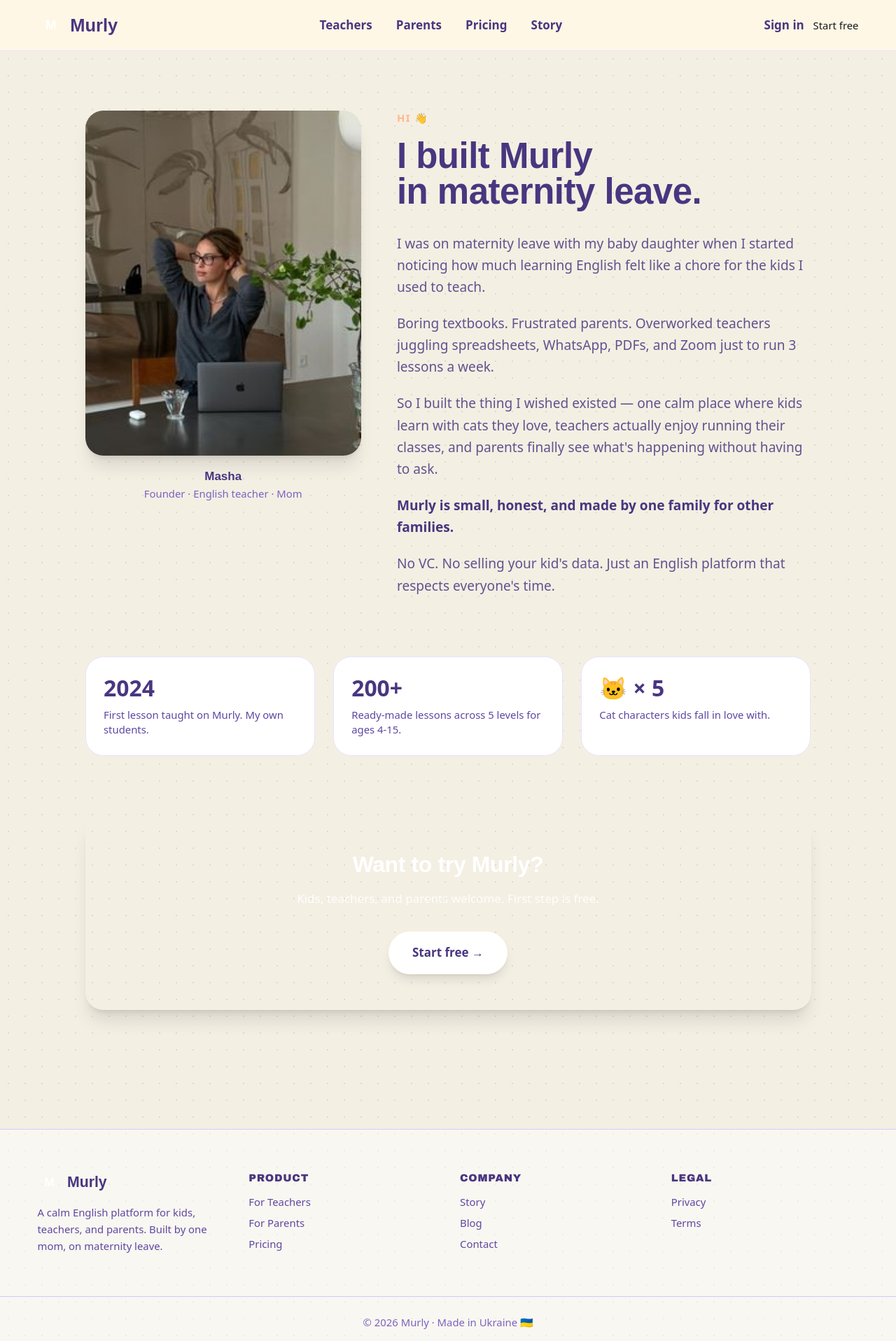
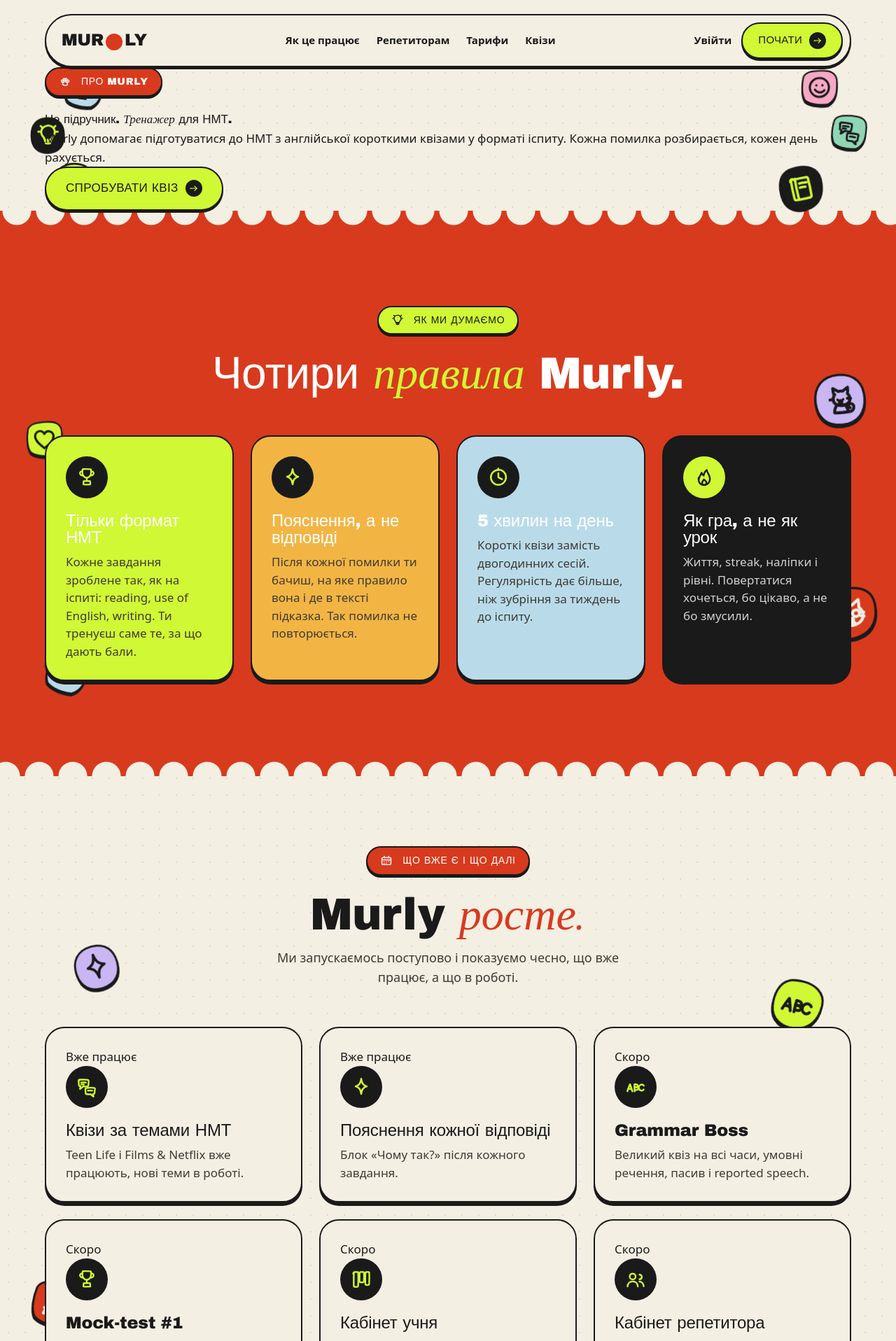
Before and after one commit to mariyavalyanskaya95-create/murly-saas, a Next.js app: page /about in a window 1280 px wide. Shown: the top 1916 px of the page at 70% size. Built offline with nearby package versions, Linux system fonts and the light colour scheme; no server answers; a web font is replaced by a local one.

Commit message:
Murly: About page about the product

```diff
--- a/app/(marketing)/about/page.tsx
+++ b/app/(marketing)/about/page.tsx
@@ -1,92 +1,101 @@
 import Link from 'next/link';
-import Image from 'next/image';
-import Header from '@/components/Header';
-import Footer from '@/components/Footer';
+import type { Metadata } from 'next';
+import Icon from '@/components/Icon';
+import Stickers from '@/components/Stickers';
+import SiteNav from '@/components/SiteNav';
+import SiteFooter from '@/components/SiteFooter';
+
+export const metadata: Metadata = {
+  title: 'Про Murly: тренажер НМТ з англійської',
+  description: 'Чому Murly не схожий на підручник: формат НМТ, пояснення кожної помилки і 5 хвилин на день.',
+};
+
+const PRINCIPLES = [
+  { icon: 'e-trophy', mod: 'mu-card--lime', title: 'Тільки формат НМТ', text: 'Кожне завдання зроблене так, як на іспиті: reading, use of English, writing. Ти тренуєш саме те, за що дають бали.' },
+  { icon: 'd-spark', mod: 'mu-card--mustard', title: 'Пояснення, а не відповіді', text: 'Після кожної помилки ти бачиш, на яке правило вона і де в тексті підказка. Так помилка не повторюється.' },
+  { icon: 'd-clock', mod: 'mu-card--sky', title: '5 хвилин на день', text: 'Короткі квізи замість двогодинних сесій. Регулярність дає більше, ніж зубріння за тиждень до іспиту.' },
+  { icon: 'e-flame', mod: 'mu-card--ink', title: 'Як гра, а не як урок', text: 'Життя, streak, наліпки і рівні. Повертатися хочеться, бо цікаво, а не бо змусили.' },
+];
+
+const ROADMAP = [
+  { live: true, icon: 'e-speak', title: 'Квізи за темами НМТ', text: 'Teen Life і Films & Netflix вже працюють, нові теми в роботі.' },
+  { live: true, icon: 'd-spark', title: 'Пояснення кожної відповіді', text: 'Блок «Чому так?» після кожного завдання.' },
+  { live: false, icon: 'e-abc', title: 'Grammar Boss', text: 'Великий квіз на всі часи, умовні речення, пасив і reported speech.' },
+  { live: false, icon: 'e-trophy', title: 'Mock-test #1', text: 'Повний пробник на 90 хвилин з таймером і прогнозом балу.' },
+  { live: false, icon: 'd-crm', title: 'Кабінет учня', text: 'Історія квізів, слабкі теми, streak і прогрес до 200 балів.' },
+  { live: false, icon: 'd-team', title: 'Кабінет репетитора', text: 'Групи учнів, домашка в один клік і щотижневий звіт батькам.' },
+];
 
 export default function AboutPage() {
   return (
     <>
-      <Header />
-      <div className="max-w-5xl mx-auto px-6 pt-20 pb-24">
-        <div className="grid md:grid-cols-[1fr,1.5fr] gap-12 mb-20 items-start">
-          <div className="relative">
-            <div className="absolute -inset-4 gradient-warm rounded-3xl -rotate-3 opacity-40"></div>
-            <div className="relative rounded-3xl overflow-hidden shadow-xl">
-              <Image
-                src="/founder.jpg"
-                alt="Masha, founder of Murly"
-                width={400}
-                height={500}
-                className="w-full h-auto object-cover"
-                priority
-              />
-            </div>
-            <div className="mt-4 text-center">
-              <div className="font-display font-bold text-lavender-700">Masha</div>
-              <div className="text-sm text-lavender-500">Founder · English teacher · Mom</div>
-            </div>
+      <SiteNav />
+      <section className="mu-page-hero" data-stickers="6">
+        <div className="mu-container">
+          <span className="mu-section__eyebrow"><Icon id="c-paw" />Про Murly</span>
+          <h1>Не підручник. <em>Тренажер</em> для НМТ.</h1>
+          <p>Murly допомагає підготуватися до НМТ з англійської короткими квізами у форматі іспиту. Кожна помилка розбирається, кожен день рахується.</p>
+          <Link href="/quiz/teen-life" className="mu-btn mu-btn--lime mu-btn--lg">
+            Спробувати квіз<span className="mu-btn__arrow"><Icon id="e-arrow" /></span>
+          </Link>
+        </div>
+      </section>
+
+      <div className="mu-scallop" style={{ backgroundColor: 'var(--mu-tomato)' }} />
+      <section className="mu-section mu-section--tomato" data-stickers="4">
+        <div className="mu-container">
+          <div className="mu-section__head">
+            <span className="mu-section__eyebrow mu-section__eyebrow--lime"><Icon id="d-bulb" />Як ми думаємо</span>
+            <h2 className="mu-section__title">Чотири <em>правила</em> Murly.</h2>
           </div>
-
-          <div>
-            <p className="text-sm uppercase tracking-widest text-peach font-bold mb-4">Hi 👋</p>
-            <h1 className="font-display text-4xl md:text-5xl font-bold text-lavender-700 leading-tight mb-8">
-              I built Murly<br />in maternity leave.
-            </h1>
-
-            <div className="space-y-5 text-lg text-lavender-700/85 leading-relaxed">
-              <p>
-                I was on maternity leave with my baby daughter when I started noticing
-                how much learning English felt like a chore for the kids I used to teach.
-              </p>
-
-              <p>
-                Boring textbooks. Frustrated parents. Overworked teachers juggling
-                spreadsheets, WhatsApp, PDFs, and Zoom just to run 3 lessons a week.
-              </p>
-
-              <p>
-                So I built the thing I wished existed — one calm place where kids
-                learn with cats they love, teachers actually enjoy running their
-                classes, and parents finally see what&apos;s happening
-                without having to ask.
-              </p>
-
-              <p className="font-bold text-lavender-700">
-                Murly is small, honest, and made by one family for other families.
-              </p>
-
-              <p>
-                No VC. No selling your kid&apos;s data. Just an English platform
-                that respects everyone&apos;s time.
-              </p>
-            </div>
+          <div className="mu-cards" style={{ gridTemplateColumns: 'repeat(auto-fit, minmax(240px, 1fr))' }}>
+            {PRINCIPLES.map((p) => (
+              <div key={p.title} className={`mu-card ${p.mod}`}>
+                <div className="mu-card__icon"><Icon id={p.icon} /></div>
+                <h3 className="mu-card__title">{p.title}</h3>
+                <p className="mu-card__text">{p.text}</p>
+              </div>
+            ))}
           </div>
         </div>
+      </section>
+      <div className="mu-scallop mu-scallop--up" style={{ backgroundColor: 'var(--mu-tomato)' }} />
 
-        <div className="grid md:grid-cols-3 gap-6 mb-20">
-          <div className="bg-white rounded-3xl p-6 border border-lavender-100">
-            <div className="text-3xl font-bold text-lavender-700 mb-2">2024</div>
-            <div className="text-sm text-lavender-600">First lesson taught on Murly. My own students.</div>
+      <section className="mu-section" data-stickers="4">
+        <div className="mu-container">
+          <div className="mu-section__head">
+            <span className="mu-section__eyebrow"><Icon id="e-cal" />Що вже є і що далі</span>
+            <h2 className="mu-section__title">Murly <em>росте.</em></h2>
+            <p className="mu-section__lead">Ми запускаємось поступово і показуємо чесно, що вже працює, а що в роботі.</p>
           </div>
-          <div className="bg-white rounded-3xl p-6 border border-lavender-100">
-            <div className="text-3xl font-bold text-lavender-700 mb-2">200+</div>
-            <div className="text-sm text-lavender-600">Ready-made lessons across 5 levels for ages 4-15.</div>
-          </div>
-          <div className="bg-white rounded-3xl p-6 border border-lavender-100">
-            <div className="text-3xl font-bold text-lavender-700 mb-2">🐱 × 5</div>
-            <div className="text-sm text-lavender-600">Cat characters kids fall in love with.</div>
+          <div className="mu-cards">
+            {ROADMAP.map((r) => (
+              <div key={r.title} className={`mu-card ${r.live ? '' : 'mu-card--soon'}`}>
+                <span className={`mu-status ${r.live ? 'mu-status--live' : 'mu-status--soon'}`}>{r.live ? 'Вже працює' : 'Скоро'}</span>
+                <div className="mu-card__icon"><Icon id={r.icon} /></div>
+                <h3 className="mu-card__title">{r.title}</h3>
+                <p className="mu-card__text">{r.text}</p>
+              </div>
+            ))}
           </div>
         </div>
+      </section>
 
-        <div className="gradient-mint rounded-3xl p-12 text-center text-white shadow-xl">
-          <h2 className="font-display text-3xl font-bold mb-4">Want to try Murly?</h2>
-          <p className="mb-8 text-white/90">Kids, teachers, and parents welcome. First step is free.</p>
-          <Link href="/sign-up" className="inline-block bg-white text-lavender-700 font-bold px-8 py-4 rounded-full shadow-lg hover:shadow-2xl transition">
-            Start free →
-          </Link>
+      <section className="mu-section" style={{ paddingTop: 0 }}>
+        <div className="mu-container">
+          <div className="mu-cta-box">
+            <Icon id="c-cat-glass" className="mu-ic mu-ic--cta" />
+            <h2>Почни з <em>5 хвилин.</em></h2>
+            <p>Перший квіз безкоштовний і без реєстрації.</p>
+            <Link href="/quiz/teen-life" className="mu-btn mu-btn--tomato mu-btn--lg">
+              Почати квіз<span className="mu-btn__arrow mu-btn__arrow--lime"><Icon id="e-arrow" /></span>
+            </Link>
+          </div>
         </div>
-      </div>
-      <Footer />
+      </section>
+
+      <SiteFooter />
+      <Stickers />
     </>
   );
 }
```
